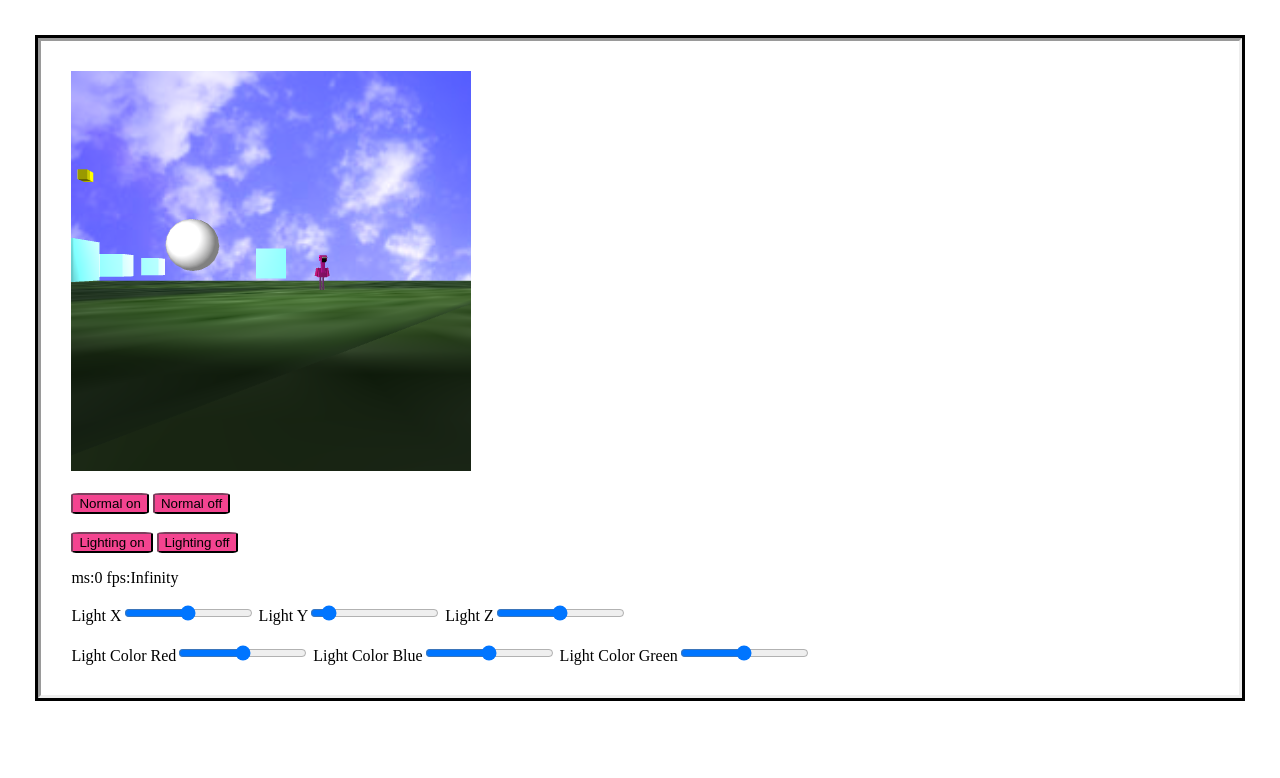
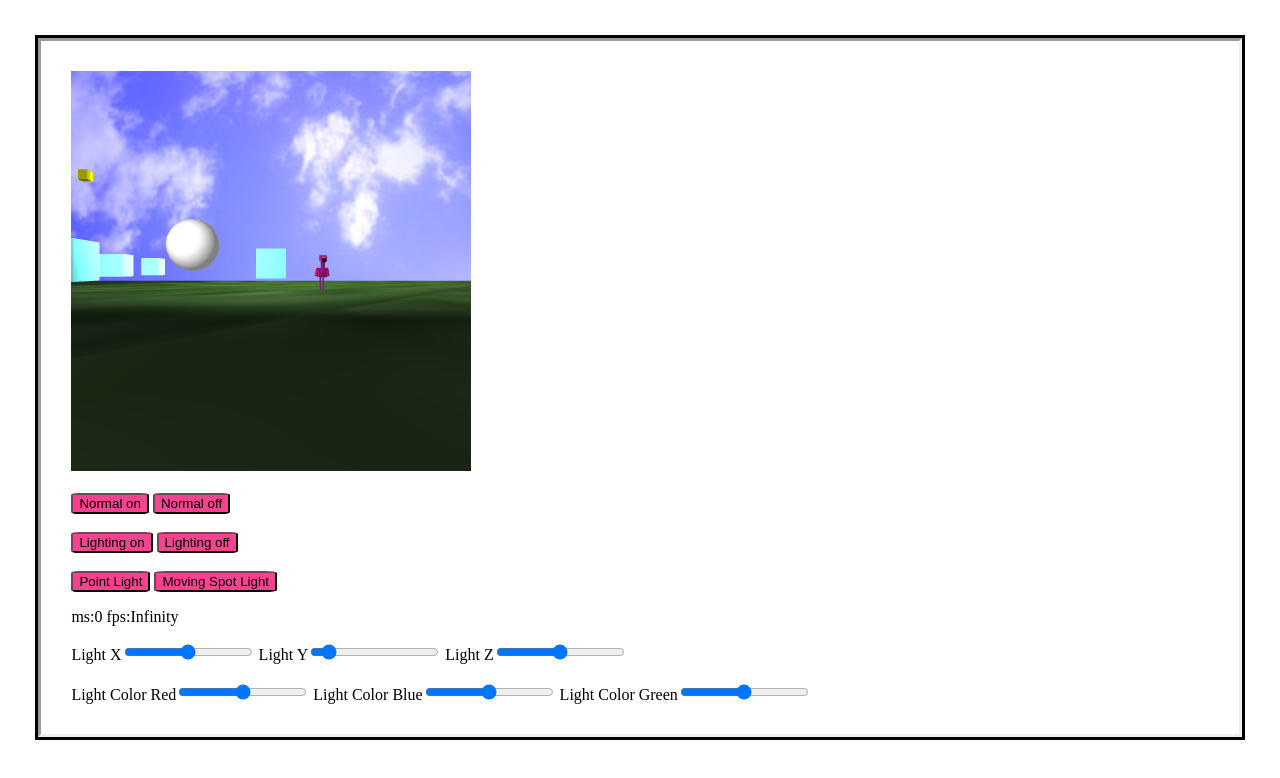
Before and after one commit to rbcabanks/Assignment-4, a plain HTML site: page asg3.html in a window 1280 px wide. Drawn offline with Linux system fonts and the light colour scheme; animation ran at ten frames a second.

Commit message:
point light done

```diff
--- a/asg3.html
+++ b/asg3.html
@@ -17,6 +17,10 @@
 <br></br>
 <button type="button" id="Lon">Lighting on</button>
 <button type="button" id="Loff">Lighting off</button>
+<br></br>
+<button type="button" id="point">Point Light</button>
+<button type="button" id="spot">Moving Spot Light</button>
+
 <p>
 <p id="numdot"> XXX </p>
 Light X<input type="range" min="-49" max="49" value="0" class="slider" id="mX">
--- a/asg3.js
+++ b/asg3.js
@@ -32,10 +32,10 @@ var FSHADER_SOURCE = `
   uniform sampler2D u_Sampler1;
   uniform int u_whichTexture;
   uniform vec3 u_color;
-  uniform vec3 u_Color2;
+  uniform vec3 u_color2;
   uniform vec3 u_lightPos;
   uniform vec3 u_lightPos2;
-  //uniform vec3 u_lightDirection;
+  uniform vec3 u_lightDirection;
   uniform int lightType;
   uniform vec3 u_cameraPos;
   varying vec4 v_VertPos;
@@ -68,7 +68,7 @@ var FSHADER_SOURCE = `
       else{
         gl_FragColor=vec4(1,1,1,1);
       }
-
+      if(u_lightOn){
         if(lightType==1){
           vec3 lightVector= u_lightPos-vec3(v_VertPos);
           float r =length(lightVector);
@@ -85,7 +85,7 @@ var FSHADER_SOURCE = `
           float specular= pow(max(dot(E,R),.7),.1)*.10; // shininess is the .4
 
           //diffuse
-        vec3 diffuse = vec3(gl_FragColor)*nDot*.73*u_color;
+          vec3 diffuse = vec3(gl_FragColor)*nDot*.7*u_color;
           //vec3 diffuse = u_color*nDot*.3;
 
           //ambient
@@ -98,25 +98,23 @@ var FSHADER_SOURCE = `
             else{
               gl_FragColor=vec4(diffuse+ambient,1.0);
             }
-          //gl_FragColor=vec4(specular+diffuse+ambient,1.0);
           }
         }
         else if(lightType==2){
-        vec3 lightVector= u_lightPos-vec3(v_VertPos);
-        float r= length(lightVector);
+          vec3 lightVector= u_lightDirection;
+          lightVector=u_lightPos2-vec3(v_VertPos);
+
+          float r =length(lightVector);
 
           vec3 L = normalize(lightVector);
           vec3 N = normalize(v_Normal);
-        float nDot = max(dot(N,L),0.0);
-
-        //diffuse
-        vec3 diffuse = vec3(gl_FragColor)*nDot*u_color;
+          float nDotL = max(dot(L,N),0.0);
 
           //ambient
-        vec3 ambient = vec3(gl_FragColor)*.3;
+          vec3 ambient = vec3(gl_FragColor)*.1;
+          vec3 pointLight=vec3(gl_FragColor)*u_color2/(r*r);
 
-        if(u_lightOn){
-          gl_FragColor=vec4(diffuse+ambient,1.0);
+          gl_FragColor=vec4(pointLight+ambient,1);
         }
       }
   }`;
@@ -174,6 +172,7 @@ let g_normalOn=false;
 let a_Normal;
 
 let u_lightDirection;
+let lighttype=1;
 let u_Color2;
 
 let moveXx=0;
@@ -193,6 +192,9 @@ function addActionsForUI() { // used this resource "https://www.w3schools.com/ho
  document.getElementById('off').onclick = function () {g_normalOn=false};
  document.getElementById('Lon').onclick = function () {LightON=true;};
  document.getElementById('Loff').onclick = function () {LightON=false;};
+ document.getElementById('point').onclick = function () {lighttype=2;};
+ document.getElementById('spot').onclick = function () {lighttype=1;};
+
  document.getElementById('mX').addEventListener('mousemove', function () {moveXx=this.value; renderScene();});
  document.getElementById('mY').addEventListener('mousemove', function () {moveYy=this.value; renderScene();});
  document.getElementById('mZ').addEventListener('mousemove', function () {moveZz=this.value; renderScene();});
@@ -255,16 +257,12 @@ function connectVariablesToGLSL() {
     console.log('Failed to get the storage location of u_lightPos');
     return;
   }
-  /*u_lightPos2 = gl.getUniformLocation(gl.program, 'u_lightPos2');
-  if (!u_lightPos2) {
-    console.log('Failed to get the storage location of u_lightPos2');
+
+  u_color2 = gl.getUniformLocation(gl.program, 'u_color2');
+  if (!u_color2) {
+    console.log('Failed to get the storage location of u_color2');
     return;
   }
-  u_Color2 = gl.getUniformLocation(gl.program, 'u_Color2');
-  if (!u_Color2) {
-    console.log('Failed to get the storage location of u_Color2');
-    return;
-  }*/
 
   u_lightOn = gl.getUniformLocation(gl.program, 'u_lightOn');
   if (!u_lightOn) {
@@ -329,6 +327,17 @@ function connectVariablesToGLSL() {
     console.log('Failed to get the storage location of u_ProjectionMatrix');
     return;
   }
+  u_lightDirection = gl.getUniformLocation(gl.program, 'u_lightDirection');
+  if (!u_lightDirection) {
+    console.log('Failed to get the storage location of u_lightDirection');
+    return;
+  }
+  u_lightPos2 = gl.getUniformLocation(gl.program, 'u_lightPos2');
+  if (!u_lightPos2) {
+    console.log('Failed to get the storage location of u_lightPos2');
+    return;
+  }
+
   //gl.uniformMatrix4fv(u_ModelMatrix, false, new Matrix4().elements);
   //gl.uniformMatrix4fv(u_ViewMatrix, false, new Matrix4().elements);
   //gl.uniformMatrix4fv(u_ProjectionMatrix, false, new Matrix4().elements);
@@ -343,7 +352,9 @@ function updateAnimationAngles(){
   //moveXx=moveXx-Math.sin(g_seconds);
   //moveXx=moveXx-(Math.sin(g_seconds)/10);
 
+
     moveXx=moveXx-.9*Math.cos(g_seconds);
+
 }
 var g_map=[
   [1,0,0,1,1,1,1,1,1,1,1,1,1,1,1],
@@ -443,7 +454,7 @@ function renderScene(){
   let modelMatrix1=new Matrix4();
   scaleM.setScale(50,.1,50);
   modelMatrix1.multiply(scaleM);
-  translateM.setTranslate(0,-20,0);
+  translateM.setTranslate(0,-10,0);
   modelMatrix1.multiply(translateM);
 
   rgba=[0.0,0.5,0.5,1.0];
@@ -464,9 +475,9 @@ function renderScene(){
 //skybox
   scaleM=new Matrix4();
   modelMatrix=new Matrix4();
-  scaleM.setScale(50,50,50);
+  scaleM.setScale(20,20,20);
   modelMatrix.multiply(scaleM);
-  translateM.setTranslate(0,.1,0);
+  translateM.setTranslate(0,.95,0);
   modelMatrix.multiply(translateM);
 
   let normalsback=[0.0,0.0,-1.0, 0.0,0.0,-1.0, 0.0,0.0,-1.0, 0.0,0.0,-1.0, 0.0,0.0,-1.0, 0.0,0.0,-1.0];
@@ -485,6 +496,9 @@ function renderScene(){
     drawCubeUV(modelMatrix,uv);
   }
 
+  gl.uniform1i(lightType,1);
+
+  if(lighttype==1){
      //directional spot light
     gl.uniform1i(lightType,1);
     gl.uniform3f(u_lightPos,moveXx,moveYy,moveZz);
@@ -499,25 +513,27 @@ function renderScene(){
     light.scale(.1,.1,.1);
     gl.uniform1i(u_whichTexture,-2);
     drawCube(light);
-
-/*
+  }
+  else if(lighttype==2){
     //point light
+    let pointLight=[0,0,4];
     var light2=new Matrix4();
     gl.uniform1i(lightType,2);
-  gl.uniform3f(u_lightPos,5,2,10);
-  gl.uniform3f(u_cameraPos,g_camera.x,g_camera.y,g_camera.z);
+    gl.uniform3f(u_lightPos2,pointLight[0],pointLight[1],pointLight[2]);
     gl.uniform1i(u_lightOn,LightON);
-  gl.uniform3f(u_color,colorChangeR,colorChangeG,colorChangeB);
-  //gl.uniform3f(u_lightDirection,1,0,1);
+    gl.uniform3f(u_color2,0,1,1);
+    //gl.uniform3f(u_lightDirection,pointLight[0],pointLight[1],pointLight[2]);
+    //gl.uniform3f(u_lightDirection,pointLight[0],pointLight[1],pointLight[2]);
 
-  rgba=[1,.1,0,1];
+    //rgba=[1,.1,0,0];
     translateLight=new Matrix4();
-  translateLight.setTranslate(5,2,10);
+    translateLight.setTranslate(pointLight[0],pointLight[1],pointLight[2]);
     light2.multiply(translateLight);
-  light2.scale(.1,.1,.1);
+    light2.scale(.05,.05,.05);
     gl.uniform1i(u_whichTexture,-2);
     drawCube(light2);
-*/
+  }
+
   //sphere
   var Sph= new Sphere;
   Sph.render();
```
Lines whose indentation alone changed are shown as unchanged.
